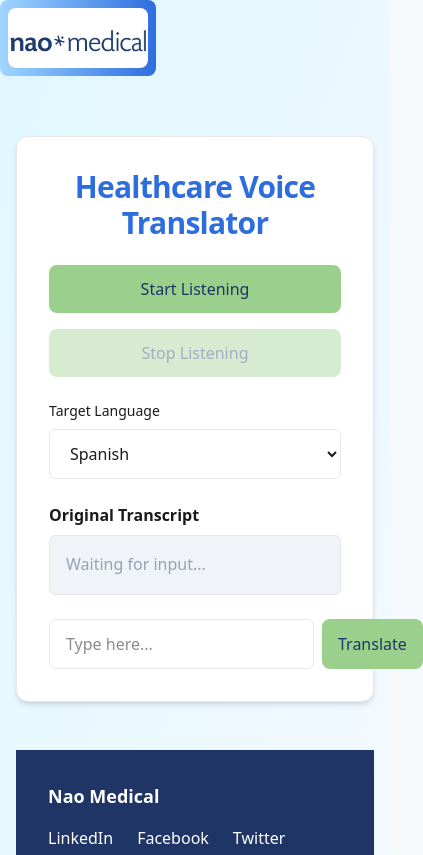
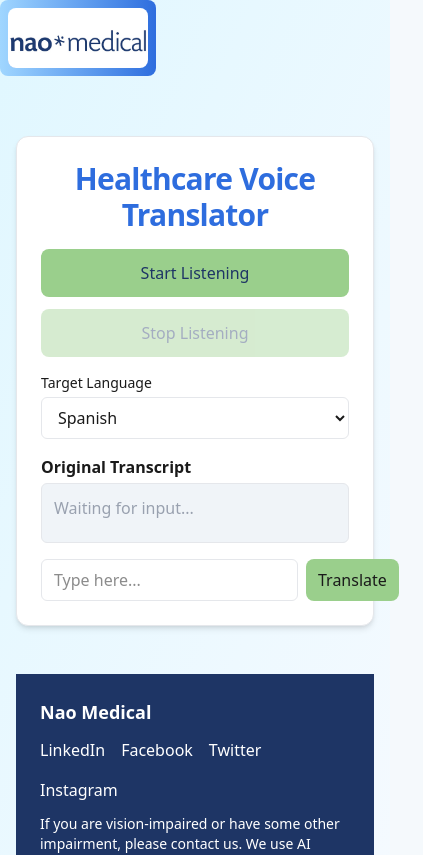
Before and after one commit to AhmadSohaib78/Healthcare-Translation-Web-App-with-Generative-AI, a Next.js app: page / in a window 390 px wide. Shown: the top 855 px of the page, 423 px wide, since content can reach past the window. Built offline with nearby package versions, Linux system fonts and the light colour scheme.

Commit message:
Fix hydration, mobile speech repeat, add chat input and clear button

```diff
--- a/app/page.tsx
+++ b/app/page.tsx
@@ -4,20 +4,17 @@ import { useState, useRef, useEffect } from "react";
 import Image from "next/image";
 
 export default function VoiceTranslator() {
-  const [mounted, setMounted] = useState(false);
   const [listening, setListening] = useState(false);
   const [transcript, setTranscript] = useState("");
   const [translatedText, setTranslatedText] = useState("");
   const [targetLang, setTargetLang] = useState("es");
-  const [userInput, setUserInput] = useState("");
+  const [inputText, setInputText] = useState("");
   const recognitionRef = useRef<any>(null);
+  const finalTranscriptRef = useRef("");
 
-  // Mount check to prevent SSR hydration errors
-  useEffect(() => setMounted(true), []);
+  useEffect(() => {
+    if (typeof window === "undefined") return;
 
-  // Initialize SpeechRecognition
-  useEffect(() => {
-    if (!mounted) return;
     const SpeechRecognition =
       (window as any).SpeechRecognition || (window as any).webkitSpeechRecognition;
     if (!SpeechRecognition) return;
@@ -28,45 +25,48 @@ export default function VoiceTranslator() {
     recognition.continuous = true;
 
     recognition.onresult = (event: any) => {
-      const text = Array.from(event.results)
-        .map((result: any) => result[0].transcript)
-        .join("");
-      setTranscript(text);
+      let interim = "";
+      for (let i = event.resultIndex; i < event.results.length; i++) {
+        const result = event.results[i];
+        if (result.isFinal) finalTranscriptRef.current += result[0].transcript + " ";
+        else interim += result[0].transcript;
+      }
+      setTranscript(finalTranscriptRef.current + interim);
     };
 
     recognitionRef.current = recognition;
+
     return () => {
       recognition.stop();
       recognitionRef.current = null;
     };
-  }, [mounted]);
+  }, []);
 
-  // Start / Stop listening
   const startListening = () => {
-    if (recognitionRef.current && !listening) {
+    if (recognitionRef.current) {
       recognitionRef.current.onend = () => {};
+      finalTranscriptRef.current = transcript; // keep previous text
       recognitionRef.current.start();
       setListening(true);
     }
   };
 
   const stopListening = () => {
-    if (recognitionRef.current && listening) {
+    if (recognitionRef.current) {
       recognitionRef.current.onend = null;
       recognitionRef.current.stop();
       setListening(false);
     }
   };
 
-  // Translate text
-  const translateText = async (textToTranslate?: string) => {
-    const text = textToTranslate || transcript || userInput;
-    if (!text) return;
+  const translateText = async (text?: string) => {
+    const t = text || transcript || inputText;
+    if (!t) return;
     try {
       const res = await fetch("/api/translate", {
         method: "POST",
         headers: { "Content-Type": "application/json" },
-        body: JSON.stringify({ text, targetLang }),
+        body: JSON.stringify({ text: t, targetLang }),
       });
       const data = await res.json();
       setTranslatedText(data.translatedText);
@@ -75,9 +75,8 @@ export default function VoiceTranslator() {
     }
   };
 
-  // Speak translated text
   const speakText = () => {
-    if (!translatedText || !mounted) return;
+    if (!translatedText) return;
     const utterance = new SpeechSynthesisUtterance(translatedText);
     utterance.lang =
       targetLang === "es" ? "es-ES" :
@@ -85,44 +84,53 @@ export default function VoiceTranslator() {
       targetLang === "fr" ? "fr-FR" :
       targetLang === "ru" ? "ru-RU" :
       "en-US";
-    window.speechSynthesis.cancel(); // prevent repeats
     window.speechSynthesis.speak(utterance);
   };
 
-  // Clear all fields
   const clearAll = () => {
     setTranscript("");
-    setUserInput("");
     setTranslatedText("");
+    setInputText("");
+    finalTranscriptRef.current = "";
   };
-
-  if (!mounted) return null; // prevent SSR mismatch
 
   return (
     <div className="min-h-screen bg-gradient-to-br from-[#E0F7FF] to-[#F5FAFF] flex flex-col items-center px-4 py-6">
-      {/* Logo */}
       <div className="absolute top-0 left-0 p-2 rounded-lg bg-gradient-to-r from-[#A0D6FF] to-[#2E6DDE]">
         <div className="bg-gradient-to-br from-[#A0D6FF] to-[#2E6DDE] rounded-lg overflow-hidden flex items-center justify-center w-[140px] h-[60px]">
-          <Image src="/logo.jpg" alt="Logo" width={140} height={60} className="object-contain"/>
+          <Image src="/logo.jpg" alt="Logo" width={140} height={60} className="object-contain" />
         </div>
       </div>
 
-      {/* Main Content */}
-      <div className="w-full max-w-2xl bg-white rounded-xl shadow-md border border-[#E5E7EB] p-8 space-y-6 mt-28">
+      <div className="w-full max-w-2xl bg-white rounded-xl shadow-md border border-[#E5E7EB] p-6 sm:p-8 space-y-4 mt-28">
         <h1 className="text-3xl font-semibold text-[#2E6DDE] text-center tracking-tight">
           Healthcare Voice Translator
         </h1>
 
-        {/* Voice Buttons */}
-        <div className="grid grid-cols-1 sm:grid-cols-2 gap-4">
-          <button onClick={startListening} disabled={listening} className="w-full py-3 rounded-lg bg-[rgb(154,207,140)] font-medium hover:brightness-90 transition disabled:opacity-40 text-[rgb(30,53,101)]">Start Listening</button>
-          <button onClick={stopListening} disabled={!listening} className="w-full py-3 rounded-lg bg-[rgb(154,207,140)] font-medium hover:brightness-90 transition disabled:opacity-40 text-[rgb(30,53,101)]">Stop Listening</button>
+        <div className="grid grid-cols-1 sm:grid-cols-2 gap-3">
+          <button
+            onClick={startListening}
+            disabled={listening}
+            className="w-full py-3 rounded-lg bg-[rgb(154,207,140)] font-medium hover:brightness-90 transition disabled:opacity-40 text-[rgb(30,53,101)]"
+          >
+            Start Listening
+          </button>
+          <button
+            onClick={stopListening}
+            disabled={!listening}
+            className="w-full py-3 rounded-lg bg-[rgb(154,207,140)] font-medium hover:brightness-90 transition disabled:opacity-40 text-[rgb(30,53,101)]"
+          >
+            Stop Listening
+          </button>
         </div>
 
-        {/* Language Selector */}
         <div>
-          <label className="block text-sm font-medium text-[#1A1A1A] mb-2">Target Language</label>
-          <select value={targetLang} onChange={(e) => setTargetLang(e.target.value)} className="w-full px-4 py-3 rounded-md border border-[#E5E7EB] bg-white text-[#1A1A1A] focus:ring-2 focus:ring-[#2E6DDE] outline-none">
+          <label className="block text-sm font-medium text-[#1A1A1A] mb-1">Target Language</label>
+          <select
+            value={targetLang}
+            onChange={(e) => setTargetLang(e.target.value)}
+            className="w-full px-3 py-2 rounded-md border border-[#E5E7EB] bg-white text-[#1A1A1A] focus:ring-2 focus:ring-[#2E6DDE] outline-none"
+          >
             <option value="es">Spanish</option>
             <option value="hi">Hindi</option>
             <option value="fr">French</option>
@@ -130,44 +138,63 @@ export default function VoiceTranslator() {
           </select>
         </div>
 
-        {/* Original Transcript */}
         <div>
-          <h3 className="text-base font-semibold text-[#1A1A1A] mb-2">Original Transcript</h3>
-          <div className="p-4 bg-[#F0F4F8] rounded-md border border-[#E5E7EB] min-h-[60px] text-[#1A1A1A]">
+          <h3 className="text-base font-semibold text-[#1A1A1A] mb-1">Original Transcript</h3>
+          <div className="p-3 bg-[#F0F4F8] rounded-md border border-[#E5E7EB] min-h-[60px] text-[#1A1A1A] break-words">
             {transcript || <span className="text-gray-400">Waiting for input...</span>}
           </div>
         </div>
 
-        {/* User Input */}
         <div className="flex gap-2">
-          <input type="text" value={userInput} onChange={(e) => setUserInput(e.target.value)} placeholder="Type here..." className="flex-1 px-4 py-3 rounded-md border border-[#E5E7EB] text-[#1A1A1A] focus:ring-2 focus:ring-[#2E6DDE] outline-none"/>
-          <button onClick={() => translateText(userInput)} className="px-4 py-3 rounded-lg bg-[rgb(154,207,140)] font-medium hover:brightness-90 transition text-[rgb(30,53,101)]">Translate</button>
+          <input
+            type="text"
+            value={inputText}
+            onChange={(e) => setInputText(e.target.value)}
+            placeholder="Type here..."
+            className="flex-1 px-3 py-2 rounded-md border border-[#E5E7EB] text-[#1A1A1A] focus:ring-2 focus:ring-[#2E6DDE] outline-none"
+          />
+          <button
+            onClick={() => translateText(inputText)}
+            className="px-3 py-2 rounded-lg bg-[rgb(154,207,140)] font-medium hover:brightness-90 transition"
+          >
+            Translate
+          </button>
         </div>
 
-        {/* Translated Text */}
         {translatedText && (
-          <div className="space-y-3">
-            <h3 className="text-base font-semibold text-[#1A1A1A] mb-2">Translated Text</h3>
-            <div className="p-4 bg-[#F0F4F8] rounded-md border border-[#E5E7EB] min-h-[60px] text-[#1A1A1A]">{translatedText}</div>
-            <div className="flex gap-2">
-              <button onClick={speakText} className="flex-1 py-3 bg-[rgb(154,207,140)] text-[rgb(30,53,101)] font-semibold rounded-lg hover:brightness-90 transition">Speak Translation</button>
-              <button onClick={clearAll} className="flex-1 py-3 bg-[rgb(154,207,140)] text-[rgb(30,53,101)] font-semibold rounded-lg hover:brightness-90 transition">Clear</button>
+          <div className="space-y-2">
+            <h3 className="text-base font-semibold text-[#1A1A1A]">Translated Text</h3>
+            <div className="p-3 bg-[#F0F4F8] rounded-md border border-[#E5E7EB] min-h-[60px] text-[#1A1A1A] break-words">
+              {translatedText}
+            </div>
+            <div className="flex gap-2 flex-wrap">
+              <button
+                onClick={speakText}
+                className="flex-1 px-3 py-2 rounded-lg bg-[rgb(154,207,140)] font-medium hover:brightness-90 transition"
+              >
+                Speak Translation
+              </button>
+              <button
+                onClick={clearAll}
+                className="flex-1 px-3 py-2 rounded-lg bg-[rgb(154,207,140)] font-medium hover:brightness-90 transition"
+              >
+                Clear
+              </button>
             </div>
           </div>
         )}
       </div>
 
-      {/* Footer */}
-      <footer className="w-full mt-12 bg-[#1e3565] text-white px-8 py-8 sm:px-20 sm:py-12">
-        <div className="space-y-4">
+      <footer className="w-full mt-12 bg-[#1e3565] text-white px-6 py-6 sm:px-12 sm:py-8">
+        <div className="space-y-3">
           <h2 className="font-bold text-lg">Nao Medical</h2>
-          <div className="flex flex-wrap gap-6">
+          <div className="flex flex-wrap gap-4">
             <a href="#" className="hover:underline">LinkedIn</a>
             <a href="#" className="hover:underline">Facebook</a>
             <a href="#" className="hover:underline">Twitter</a>
             <a href="#" className="hover:underline">Instagram</a>
           </div>
-          <p className="text-sm mt-4">
+          <p className="text-sm mt-3">
             If you are vision-impaired or have some other impairment, please contact us. We use AI assistance; if any errors occur, report via email.
           </p>
         </div>
```
